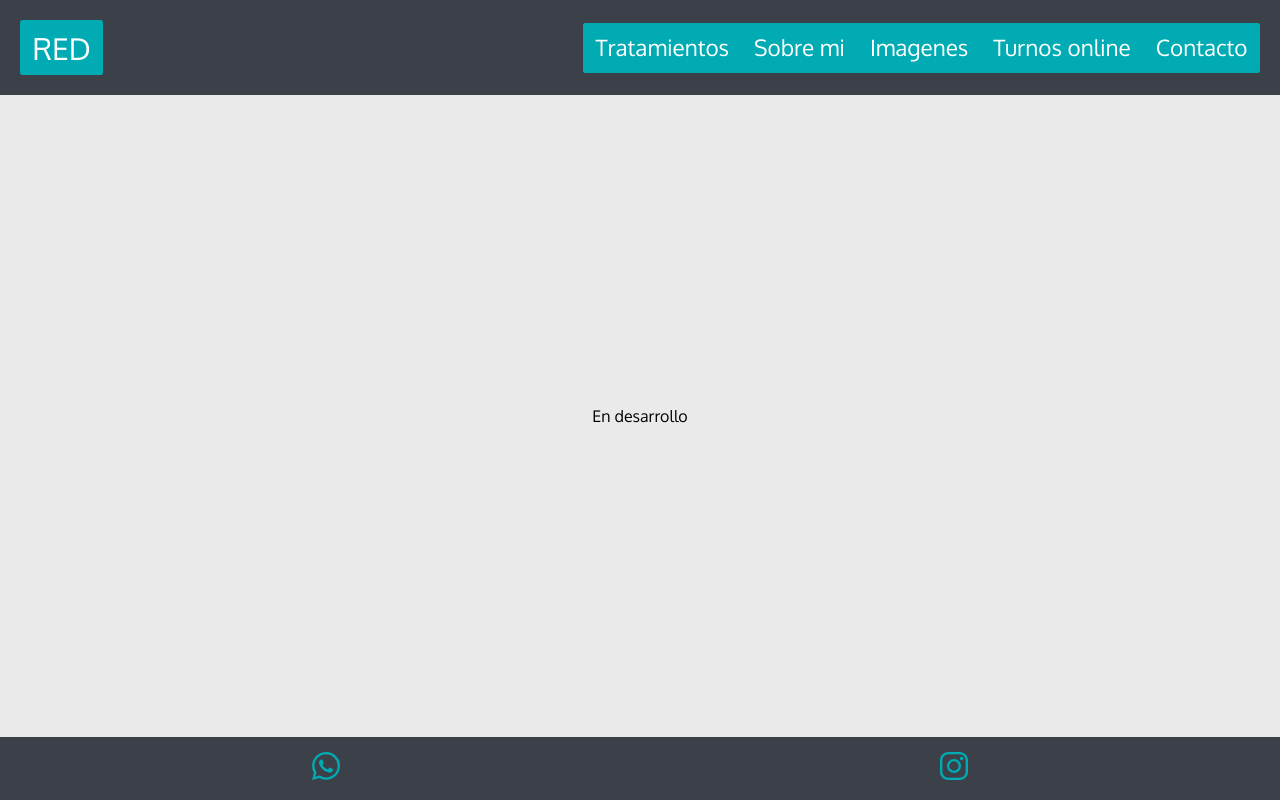
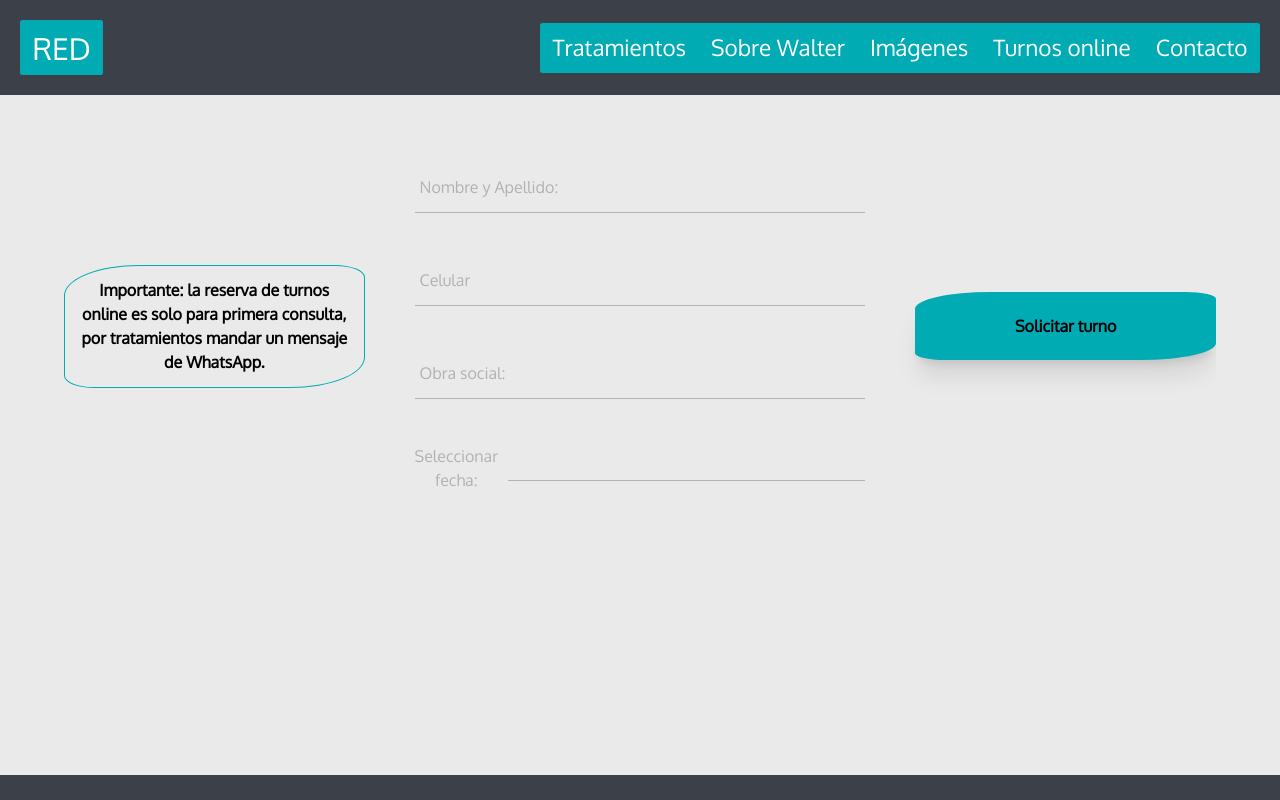
Before and after one commit to AntonioDelGreco/consultorio_FRONTEND, a React (Vite) app: page /turnos in a window 1280 px wide. Built offline with nearby package versions, Linux system fonts and the light colour scheme; no server answers.

Commit message:
Finalizado

```diff
--- a/package.json
+++ b/package.json
@@ -10,8 +10,10 @@
   },
   "dependencies": {
     "axios": "^1.3.4",
+    "date-fns": "^2.29.3",
     "react": "^18.2.0",
     "react-collapse": "^5.1.1",
+    "react-datepicker": "^4.10.0",
     "react-dom": "^18.2.0",
     "react-router-dom": "^6.8.2"
   },
--- a/src/components/Alerta.jsx
+++ b/src/components/Alerta.jsx
@@ -1,6 +1,6 @@
 const Alerta = ({ alerta, alertaRef }) => {
   return (
-    <div ref={alertaRef} className={`${alerta.estado ? 'bg-[red]' : 'bg-[green]'} text-center rounded p-6 my-10 font-bold text-blanco text-4xl`}>
+    <div ref={alertaRef} className={`${ alerta.success ? 'bg-[green]' : 'bg-[red]'} text-center rounded p-6 my-10 font-bold text-blanco text-4xl`}>
       {alerta.msg}
     </div>
   )
--- a/src/components/Button.jsx
+++ b/src/components/Button.jsx
@@ -3,7 +3,7 @@ const Button = ({ tipo, texto, ...otherProps}) => {
     <button
       {...otherProps}
       type={tipo}
-      className="border-dos-esquinas cursor-pointer shadow-xl bg-turqueza w-full p-8 z-100 hover:bg-casiBlanco border-2 border-turqueza transition duration-400 ease-in-out transform hover:scale-95">
+      className="border-dos-esquinas cursor-pointer shadow-xl bg-turqueza w-full p-8 z-100 font-bold hover:bg-casiBlanco border-2 border-turqueza transition duration-400 ease-in-out transform hover:scale-95">
       {texto}
     </button>
   )
--- a/src/components/Home.jsx
+++ b/src/components/Home.jsx
@@ -6,9 +6,9 @@ const Home = () => {
       <div className="bg-grisOscuro w-full h-3/6"></div>
       <div className='text-blanco absolute top-2/4 left-2/4 -translate-x-2/4 -translate-y-2/4 flex flex-col gap-5'>
         <h2 className="text-8xl lg:text-9xl">Red</h2>
-         <h3 className="text-5xl lg:text-6xl uppercase">Rehabilitacion y estetica dental</h3>
+         <h3 className="text-5xl lg:text-6xl uppercase">Rehabilitación y Estética Dental</h3>
          <h3 className="text-5xl lg:text-6xl">Walter Antonio</h3>
-         <h3 className="text-5xl lg:text-6xl">Odontologo</h3>
+         <h3 className="text-5xl lg:text-6xl">Odontólogo</h3>
       </div>
     </main>
   )
--- a/src/components/Navbar.jsx
+++ b/src/components/Navbar.jsx
@@ -7,8 +7,8 @@ const Navbar = () => {
 
   const sectores = [
     { to:'info', nombre:'Tratamientos' },
-    { to:'sobre', nombre:'Sobre mi' },
-    { to:'imagenes', nombre:'Imagenes' },
+    { to:'sobre', nombre:'Sobre Walter' },
+    { to:'imagenes', nombre:'Imágenes' },
     { to:'turnos', nombre:'Turnos online' },
     { to:'contacto', nombre:'Contacto' },
   ]
--- a/src/components/Turnos.jsx
+++ b/src/components/Turnos.jsx
@@ -1,7 +1,148 @@
+import { useState, useRef, useEffect, lazy } from 'react';
+import { Collapse } from 'react-collapse';
+import { es } from 'date-fns/locale';
+import axios from 'axios'
+import DatePicker from 'react-datepicker';
+import InputForm from './contacto/InputForm';
+import Button from './Button';
+const Alerta = lazy(() => import('./Alerta'));
+import 'react-datepicker/dist/react-datepicker.css';
+
 const Turnos = () => {
+
+  //VARIABLES
+  const defaultAlert = {
+    msg:'',
+    success:null,
+    open:false
+  }
+  const defaultFormTurno = {
+    nombre:'',
+    celular:'',
+    obraSocial:'',
+    fecha:'',
+    horario:''
+  }
+
+  // HOOKS
+  const [ formValues, setFormValues ] = useState(defaultFormTurno);
+  const { nombre, celular, obraSocial, fecha, horario } = formValues;
+  const alertaRef = useRef();
+  const [ alerta, setAlerta ] = useState(defaultAlert);
+  useEffect(() => {
+    alertaRef.current?.scrollIntoView({ behavior:'smooth' });
+  }, [alerta])
+
+  //LOGICA
+  const filterDate = date => date.getDay() === 2 || date.getDay() === 4;
+  const resetValuesForm = () => {
+    setFormValues(defaultFormTurno);
+  }
+
+  //RELLENANDO EL FORMULARIO
+  const handleInputTurnos = event => {
+    if(event instanceof Date){
+      let hora;
+      const valor = event;
+      if (valor.getDay() === 2) {
+        hora = '16:30';
+      } else {
+        hora = '18:00';
+      }
+
+      setFormValues({
+        ...formValues,
+        fecha:valor,
+        horario:hora
+      })
+    } else{
+      const { name, value } = event.target;
+      setFormValues({
+        ...formValues,
+        [name]:value
+      })
+
+    }
+  }
+
+  //ENVIO DEL EMAIL
+  const handleFormSubmit = async event => {
+    event.preventDefault();
+    try {
+      const url = `${import.meta.env.VITE_BACKEND_URL}/turnos`;
+      await axios.post(url, formValues);
+      setAlerta({
+        msg:'Su turno se registró correctamente, le escribiremos por celular a la brevedad.',
+        success:true,
+        open:true
+      })
+    } catch (error) {
+      setAlerta({
+        msg:error.response.data.message,
+        success:false,
+        open:true
+      })
+    }
+    resetValuesForm();
+    setTimeout(() => setAlerta(defaultAlert), 3000);
+  }
+
   return (
-    <div className="m-auto">En desarrollo</div>
-  )
+    <main className="contenedor py-10 overflow-x-hidden">
+      <form className='flex flex-col lg:flex-row items-center gap-20' onSubmit={handleFormSubmit}>
+        <div className='lg:w-1/3'>
+          <h2 className='border border-turqueza border-dos-esquinas p-5 text-center font-bold'>Importante: la reserva de turnos online es solo para primera consulta, por tratamientos mandar un mensaje de WhatsApp.</h2>
+        </div>
+        <div className='lg:w-1/2 overflow-x-hidden'>
+          <InputForm
+            tipoInput='input'
+            label='Nombre y Apellido:'
+            type="text"
+            name="nombre"
+            value={nombre}
+            onChange={handleInputTurnos}
+            />
+          <InputForm
+            tipoInput='input'
+            label='Celular'
+            type="tel"
+            name="celular"
+            value={celular}
+            onChange={handleInputTurnos}
+            minLength={10}
+            maxLength={10}
+            />
+          <InputForm
+            tipoInput='input'
+            label='Obra social:'
+            type="text"
+            name="obraSocial"
+            value={obraSocial}
+            onChange={handleInputTurnos}
+            />
+          <div className='flex flex-col items-center md:flex-row gap-4 mb-16'>
+            <h2 className={`text-center text-grisClaro ${fecha && 'text-negro'}`}>Seleccionar fecha:</h2>
+            <DatePicker
+              className="border-b bg-casiBlanco border-grisClaro w-screen"
+              withPortal
+              locale={es}
+              name="fecha"
+              onChange={handleInputTurnos}
+              filterDate={filterDate}
+              selected={fecha}
+              />
+          </div>
+          <Collapse isOpened={true}>
+            { horario && <p className='mb-16'>Su horario sera: <span className='font-bold text-3xl'>{horario}hs</span>. Existen dos horarios, uno para cada dia. De lo contrario comunicarse por WhatsApp.</p> }
+          </Collapse>
+        </div>
+        <div className='lg:w-1/3'>
+          <Button tipo={'submit'} texto={'Solicitar turno'}/>
+        </div>
+      </form>
+      { alerta.open ? <Alerta alerta={alerta} alertaRef={alertaRef}/> : null }
+    </main>
+  );
 }
 
-export default Turnos
+export default Turnos;
--- a/src/components/contacto/Contacto.jsx
+++ b/src/components/contacto/Contacto.jsx
@@ -7,6 +7,11 @@ const Alerta = lazy(() => import('../Alerta'))
 
 const Contacto = () => {
 
+  const defaultAlert = {
+    msg:'',
+    success:null,
+    open:false
+  }
   const defaultFormValues = {
     nombre: '',
     celular: '',
@@ -14,7 +19,7 @@ const Contacto = () => {
   }
 
   const alertaRef = useRef();
-  const [ alerta, setAlerta ] = useState({ msg:'', estado:null });
+  const [ alerta, setAlerta ] = useState(defaultAlert);
   const [ formValues, setFormValues ] = useState(defaultFormValues);
   const { nombre, celular, consulta } = formValues;
 
@@ -35,29 +40,29 @@ const Contacto = () => {
     event.preventDefault();
     try {
       const url = `${import.meta.env.VITE_BACKEND_URL}/contacto`;
-      await axios.post(url, formValues)
-      if (!alerta.estado) {
-        setAlerta({
-          msg:'Su email se envio exitosamente.',
-          estado:false
-        })
-      }
+      await axios.post(url, formValues);
+      setAlerta({
+        msg:'Su email se envió exitosamente',
+        success:true,
+        open:true
+      })
     } catch (error) {
       setAlerta({
-        msg:error.response?.data?.message,
-        estado:error.response?.data?.error
+        msg:error.response.data.message,
+        success:false,
+        open:true
       })
     }
     resetValuesForm();
-    setTimeout(() => setAlerta({ msg:'', estado:null }), 3000);
+    setTimeout(() => setAlerta(defaultAlert), 3000);
   }
 
   useEffect(() => {
     alertaRef.current?.scrollIntoView({ behavior:'smooth' });
-  }, [alerta.msg])
+  }, [alerta])
 
   return (
-    <div className="contenedor py-10">
+    <main className="contenedor py-10">
       <h2 className="text-center font-bold text-4xl">Cualquier consulta por este medio</h2>
       <div className="flex flex-col items-center gap-8 mt-8 lg:flex-row lg:justify-around lg:items-center">
         <RedesContacto/>
@@ -68,7 +73,7 @@ const Contacto = () => {
         </form>
       </div>
       {!alerta.msg ? null : <Alerta alerta={alerta} alertaRef={alertaRef}/>}
-    </div>
+    </main>
   )
 }
 
--- a/src/components/contacto/Formulario.jsx
+++ b/src/components/contacto/Formulario.jsx
@@ -10,7 +10,7 @@ const Formulario = ({ handleInput, nombre, celular, consulta }) => {
         name="nombre"
         value={nombre}
         onChange={handleInput}
-        required/>
+        />
       <InputForm
         tipoInput='input'
         label='Celular:'
@@ -20,7 +20,7 @@ const Formulario = ({ handleInput, nombre, celular, consulta }) => {
         onChange={handleInput}
         minLength={10}
         maxLength={10}
-        required/>
+        />
       <InputForm
         tipoInput='textarea'
         label='Consulta:'
--- a/src/components/info/Tratamientos.jsx
+++ b/src/components/info/Tratamientos.jsx
@@ -19,7 +19,6 @@ const Tratamientos = () => {
           <section key={titulo} className="my-10 ">
             <Button
               onClick={event => handleDescription(event)}
-              to='detallados'
               texto={<h3 className="text-center text-3xl font-bold ">{titulo}</h3>}
             />
           </section>
--- a/src/db/db.js
+++ b/src/db/db.js
@@ -1,19 +1,19 @@
 export const informaciones = [
   {
   titulo:'Implantes dentales',
-    descripcion:'Los implantes dentales son tornillos de titanio que reemplazan las raíces de los dientes, permitiendo  ser el soporte para colocar coronas o prótesis. Las rehabilitaciones se realizan para no solo lograr un aspecto estético óptimo o deseado por el paciente sino que es funcional ya que la capacidad de masticar adecuadamente se recompone una vez finalizado el tratamiento. Además la pérdida de piezas dentarias modifica la forma del rostro y cambia la sonrisa.'
+  descripcion:'Los implantes dentales son tornillos de titanio que reemplazan las raíces de los dientes, permitiendo ser el soporte para colocar coronas o prótesis. Las rehabilitaciones se realizan para no solo lograr un aspecto estético óptimo o deseado por el paciente sino que es funcional ya que la capacidad de masticar adecuadamente se recompone una vez finalizado el tratamiento. Además, la pérdida de piezas dentarias modifica la forma del rostro y cambia la sonrisa.'
   },
   {
   titulo:'Ortodoncia',
-    descripcion:'La ortodoncia sirve  para corregir las malposiciones de los dientes, mediante estudios específicos y un diagnóstico se define el tratamiento a seguir. Hay diferentes tipos de ortodoncia, brackets metálicos, brackets estéticos, sistema damon y alineadores. Los alineadores no son los tradicionales brackets que todos conocemos, son placas que se realizan a través de un software y se imprimen en impresoras 3D.'
+  descripcion:'La ortodoncia sirve para corregir las malposiciones de los dientes, mediante estudios específicos y un diagnóstico se define el tratamiento a seguir. Hay diferentes tipos de ortodoncia, brackets metálicos, brackets estéticos, sistema Damon y alineadores. Los alineadores no son los tradicionales brackets que todos conocemos, son placas que se realizan a través de un software y se imprimen en impresoras 3D.'
   },
   {
   titulo:'Blanqueamiento',
-    descripcion:'El blanqueamiento dental es un tratamiento estético donde se bajan algunos  tonos del color original del esmalte de ese paciente para lograr una sonrisa natural y brillante. Esto se logra por el uso de productos con propiedades blanqueadoras. Mejora la estética, el resultado es natural. La técnica no es invasiva. Puede realizarse en consultorio o ambulatorio.'
+  descripcion:'El blanqueamiento dental es un tratamiento estético donde se bajan algunos tonos del color original del esmalte de ese paciente para lograr una sonrisa natural y brillante. Esto se logra por el uso de productos con propiedades blanqueadoras. Mejora la estética, el resultado es natural. La técnica no es invasiva. Puede realizarse en consultorio o ambulatorio.'
   },
   {
   titulo:'Cirugía dental',
-    descripcion:'En este campo se nuclean las extracciones de piezas dentarias que están visibles en boca y también aquellas piezas dentarias que están en los maxilares las llamadas muelas  de juicio, que en algunos casos por el poco espacio no terminan de erupcionar y si generan dolor deben ser extraídas.'
+  descripcion:'En este campo se nuclean las extracciones de piezas dentarias que están visibles en boca y también aquellas piezas dentarias que están en los maxilares, las llamadas muelas de juicio, que en algunos casos por el poco espacio no terminan de erupcionar y si generan dolor deben ser extraídas.'
   },
   {
   titulo:'Prótesis (fija y removible)',
@@ -21,20 +21,20 @@ export const informaciones = [
   },
   {
   titulo:'Armonización orofacial',
-    descripcion:'Se trata de armonizar naturalmente con una serie de procedimientos mínimamente invasivos para lograr rehabilitar, relajar, tensar, regenerar, revoluminizar  armónicamente todos los tejidos que vinculan la sonrisa con los componentes de la cara. Se trata de acompañar el proceso de envejecimiento con distintas opciones según cada caso y lograr los rasgos más naturales posibles.'
+  descripcion:'Se trata de armonizar naturalmente con una serie de procedimientos mínimamente invasivos para lograr rehabilitar, relajar, tensar, regenerar, revoluminizar armónicamente todos los tejidos que vinculan la sonrisa con los componentes de la cara. Se trata de acompañar el proceso de envejecimiento con distintas opciones según cada caso y lograr los rasgos más naturales posibles.'
   },
   {
   titulo:'Cosmética dental',
-    descripcion:'Este segmento trata todo tipo de reemplazo de las amalgamas por restauraciones estéticas en piezas dentarias que el paciente requiera ya sea porque las obturaciones se fracturaron o deterioraron por el tiempo.'
+  descripcion:'Este segmento trata todo tipo de reemplazo de las amalgamas por restauraciones estéticas en piezas dentarias que el paciente requiera, ya sea porque las obturaciones se fracturaron o deterioraron por el tiempo.'
   },
   {
     titulo:'Bruxismo',
-    descripcion:'El bruxismo es el hábito de apretar los maxilares haciendo que las piezas dentarias sufran desgaste. A veces el paciente tiene dolor de cabeza, por eso se recomienda el uso de placas de relajación que se usarán según indique el profesional.'
+    descripcion:'El bruxismo es el hábito de apretar los maxilares, haciendo que las piezas dentarias sufran desgaste. A veces, el paciente tiene dolor de cabeza, por eso se recomienda el uso de placas de relajación que se usarán según indique el profesional.'
     },
     {
     titulo:'Cámara intraoral',
-    descripcion:'La camara intraoral permite un diagnóstico más exhaustivo y es según el caso un aliado del profesional para ver el estado de salud de las piezas dentarias del paciente.'
-  },
+    descripcion:'La cámara intraoral permite un diagnóstico más exhaustivo y es, según el caso, un aliado del profesional para ver el estado de salud de las piezas dentarias del paciente.'
+    }
 ]
 
-export const sobreMi = '\tObtuvo su título de Odontólogo en el año 1997 en la facultad de odontología de la Universidad de La Plata.\n\tDesde el año 1998 es integrante de la planta permanente de Hospital Interzonal José Penna.\n\tEn el año 2009 obtuvo el título de posgrado Especialización en Economía Y Gestión en Salud otorgado por la Universidad Nacional del Sur y reconocido oficialmente por el Colegio de Odontólogos. \n\tActualmente se desempeña en el Hospital Penna como Jefe de Consultorios Externos, cargo que concursó en su oportunidad.\n\tEjerce la profesión en su consultorio desde el año 1998 desarrollando las distintas disciplinas de la odontología, habiéndose perfeccionado a través de cursos, jornadas y como colaborador en cursos.\n\tHa participado como Coordinador en los Cursos de Implantología dictados en el Círculo Odontológico del Sur de la ciudad de Bahía Blanca con Profesores Titulares de la FOPBA. \n\tColaborador en trabajo científico presentado en la Fasgo en 2003.\n\t Desde su graduación ha realizado constantemente  más de 40 capacitaciones en las distintas áreas de la profesión.\n\tJornadas de prótesis fija y removible, estética, carillas, cirugía. Además de Encuentros, Conferencias y Actualizaciones.\n\tCursos de Implantología con 5 años de cursado.\n\tCursos de ortodoncia con 4 años de cursado.\n\tCurso de Armonización Orofacial.';
+export const sobreMi = '\tObtuvo su título de Odontólogo en el año 1997 en la Facultad de Odontología de la Universidad de La Plata.\n\tDesde el año 1998 es integrante de la planta permanente del Hospital Interzonal José Penna.\n\tEn el año 2009 obtuvo el título de posgrado Especialización en Economía y Gestión en Salud otorgado por la Universidad Nacional del Sur y reconocido oficialmente por el Colegio de Odontólogos.\n\tActualmente se desempeña en el Hospital Penna como Jefe de Consultorios Externos, cargo que concursó en su oportunidad.\n\tEjerce la profesión en su consultorio desde el año 1998 desarrollando las distintas disciplinas de la odontología, habiéndose perfeccionado a través de cursos, jornadas y como colaborador en cursos.\n\tHa participado como Coordinador en los Cursos de Implantología dictados en el Círculo Odontológico del Sur de la ciudad de Bahía Blanca con Profesores Titulares de la FOPBA.\n\tColaborador en trabajo científico presentado en la FASGO en 2003.\n\tDesde su graduación ha realizado constantemente más de 40 capacitaciones en las distintas áreas de la profesión.\n\tJornadas de prótesis fija y removible, estética, carillas, cirugía. Además de Encuentros, Conferencias y Actualizaciones.\n\tCursos de Implantología con 5 años de cursado.\n\tCursos de ortodoncia con 4 años de cursado.\n\tCurso de Armonización Orofacial.';
--- a/src/index.css
+++ b/src/index.css
@@ -152,7 +152,7 @@ ion-icon {
   background: none;
   background-color: #EAEAEA;
   color:#B2B2B2;
-  font-size: 18px;
+  font-size: 1.8rem;
   padding: 1rem 1rem 1rem 0.5rem;
   display: block;
   width: 100%;
```
Also changed, not shown: 1 other file (tests, documents, lock files or other folders). Lines whose indentation alone changed are shown as unchanged.
